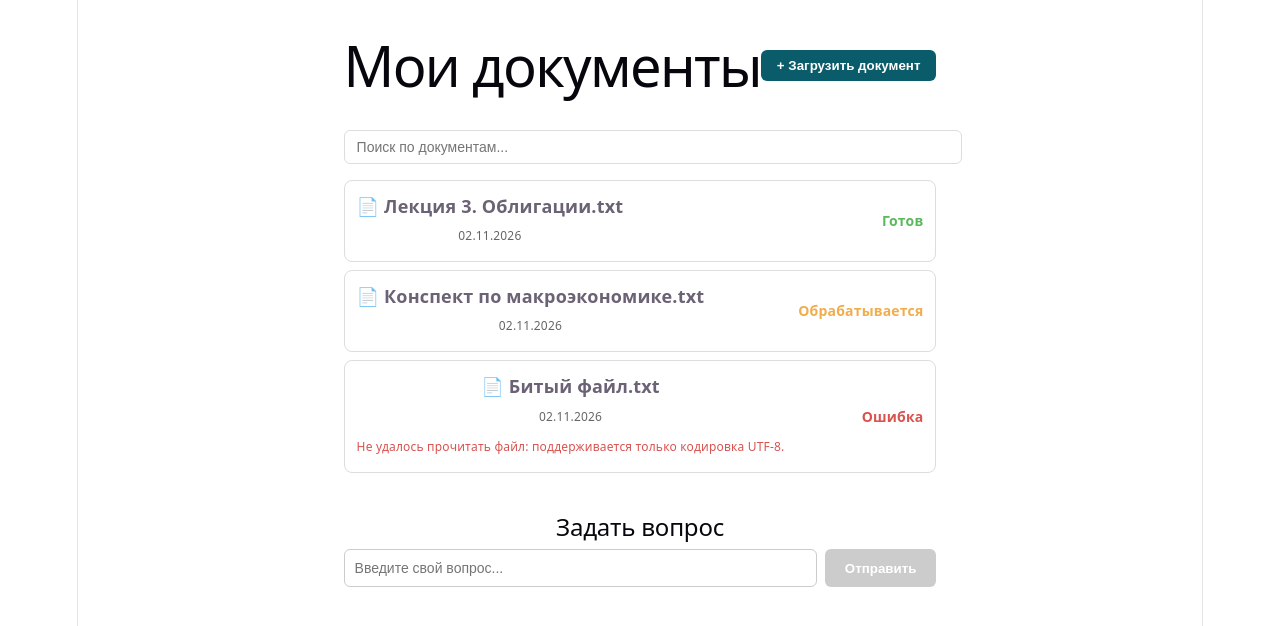
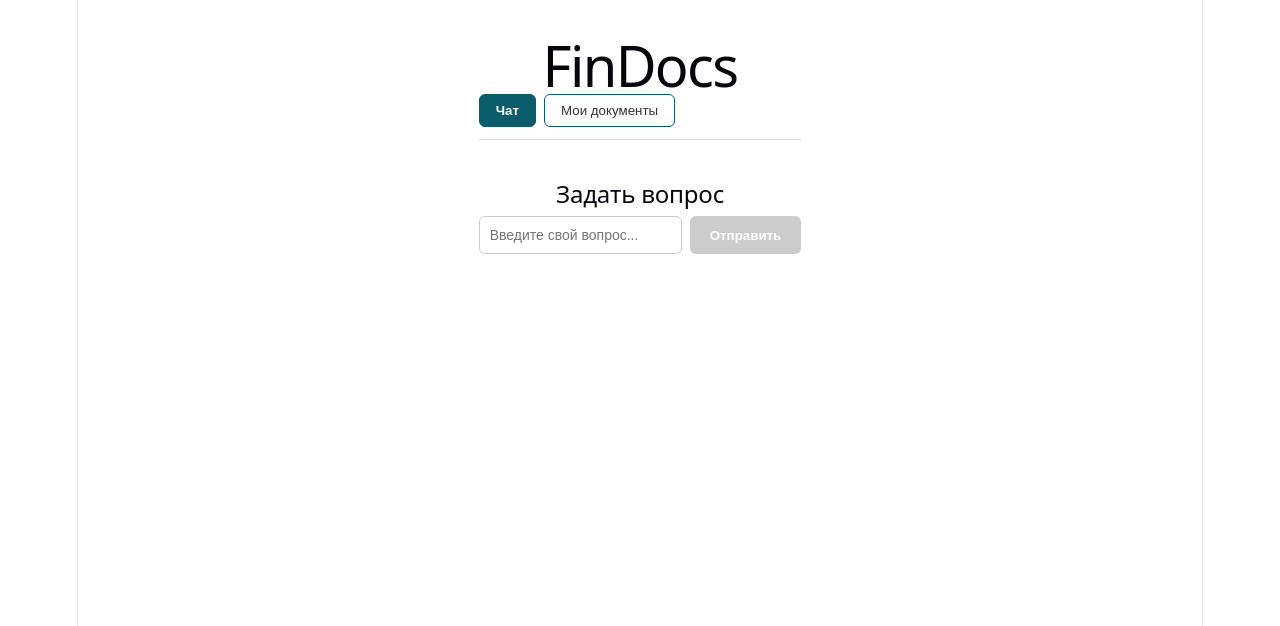
Before and after one commit to Framyrite/FinDocs, a React (Vite) app in the folder frontend/: page / in a window 1280 px wide. Shown: the top 626 px of the page. Built offline with nearby package versions, Linux system fonts and the light colour scheme.

Commit message:
feat(frontend): add navigation between chat and documents

```diff
--- a/frontend/src/App.tsx
+++ b/frontend/src/App.tsx
@@ -5,6 +5,8 @@ import { api } from './api';
 import { DocumentList } from './components/DocumentList';
 import { UploadButton } from './components/UploadButton';
 import { Chat } from './components/Chat';
+import { Navbar } from './components/Navbar';
+import type { Tab } from './components/Navbar';
 import './App.css';
 
 function App() {
@@ -12,6 +14,7 @@ function App() {
   const [isLoading, setIsLoading] = useState(true);
   const [searchQuery, setSearchQuery] = useState('');
   const [isUploading, setIsUploading] = useState(false);
+  const [activeTab, setActiveTab] = useState<Tab>('chat'); // По умолчанию открыт чат
 
   useEffect(() => {
     // Загружаем документы при старте
@@ -60,8 +63,15 @@ function App() {
 
   return (
     <div style={{ maxWidth: '800px', margin: '0 auto', padding: '20px' }}>
+      <h1 style={{ marginBottom: '16px' }}>FinDocs</h1>
+
+      <Navbar activeTab={activeTab} onTabChange={setActiveTab} />
+
+      {/* Вкладка Документы */}
+      {activeTab === 'documents' && (
+        <>
           <div style={{ display: 'flex', justifyContent: 'space-between', alignItems: 'center', marginBottom: '20px' }}>
-        <h1>Мои документы</h1>
+            <h2>Мои документы</h2>
             <UploadButton onUpload={handleUpload} disabled={isUploading} />
           </div>
 
@@ -71,9 +81,13 @@ function App() {
             searchQuery={searchQuery}
             onSearchChange={setSearchQuery}
           />
+        </>
+      )}
 
-      {/* Добавили чат внизу */}
+      {/* Вкладка Чат */}
+      {activeTab === 'chat' && (
         <Chat onAsk={handleAskQuestion} hasReadyDocuments={hasReadyDocuments} />
+      )}
     </div>
   );
 }
--- /dev/null
+++ b/frontend/src/components/Navbar.tsx
@@ -0,0 +1,45 @@
+// frontend/src/components/Navbar.tsx
+import React from 'react';
+
+export type Tab = 'chat' | 'documents';
+
+interface NavbarProps {
+  activeTab: Tab;
+  onTabChange: (tab: Tab) => void;
+}
+
+export const Navbar: React.FC<NavbarProps> = ({ activeTab, onTabChange }) => {
+  const tabs: { id: Tab; label: string }[] = [
+    { id: 'chat', label: 'Чат' },
+    { id: 'documents', label: 'Мои документы' },
+  ];
+
+  return (
+    <nav style={{
+      display: 'flex',
+      gap: '8px',
+      marginBottom: '24px',
+      borderBottom: '1px solid #ddd',
+      paddingBottom: '12px'
+    }}>
+      {tabs.map(tab => (
+        <button
+          key={tab.id}
+          onClick={() => onTabChange(tab.id)}
+          style={{
+            padding: '8px 16px',
+            backgroundColor: activeTab === tab.id ? '#0b5c6b' : 'transparent',
+            color: activeTab === tab.id ? 'white' : '#333',
+            border: '1px solid #0b5c6b',
+            borderRadius: '6px',
+            cursor: 'pointer',
+            fontWeight: activeTab === tab.id ? 'bold' : 'normal',
+            transition: 'all 0.2s'
+          }}
+        >
+          {tab.label}
+        </button>
+      ))}
+    </nav>
+  );
+};
```
Lines whose indentation alone changed are shown as unchanged.
